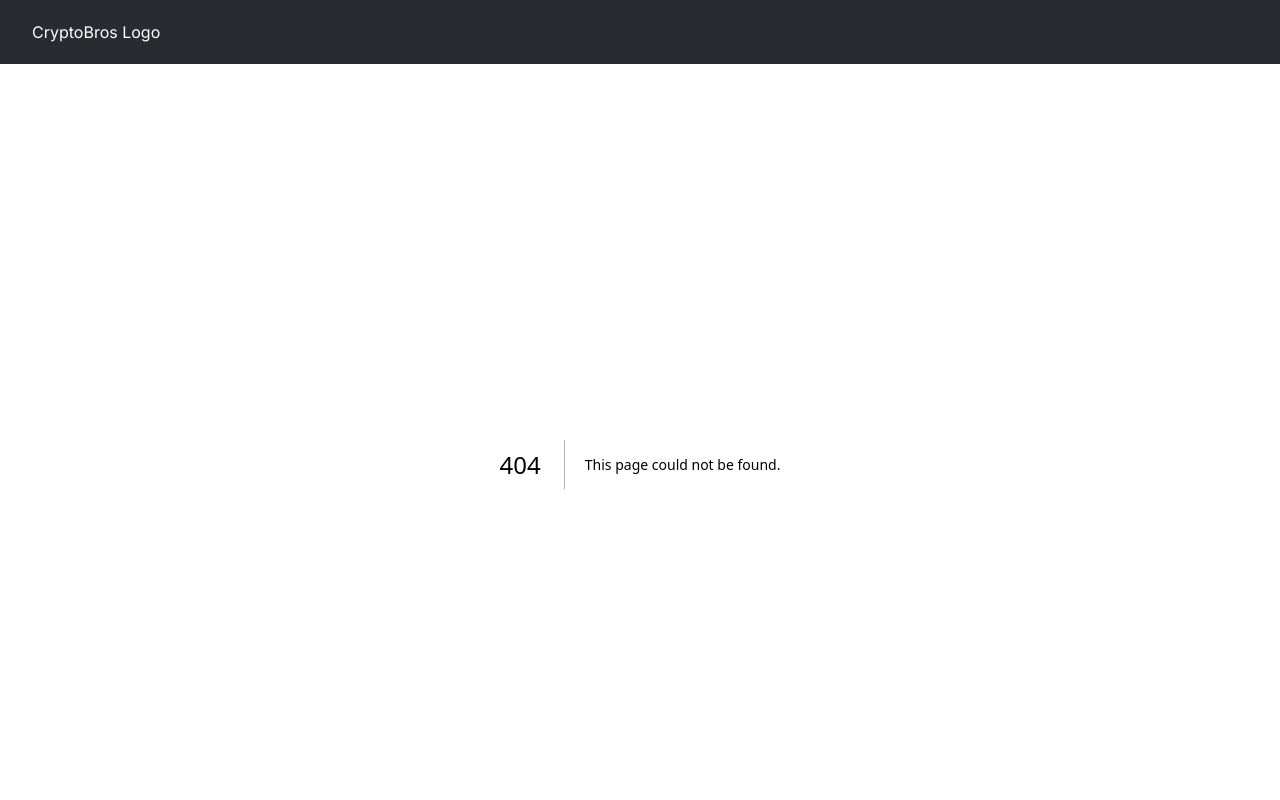
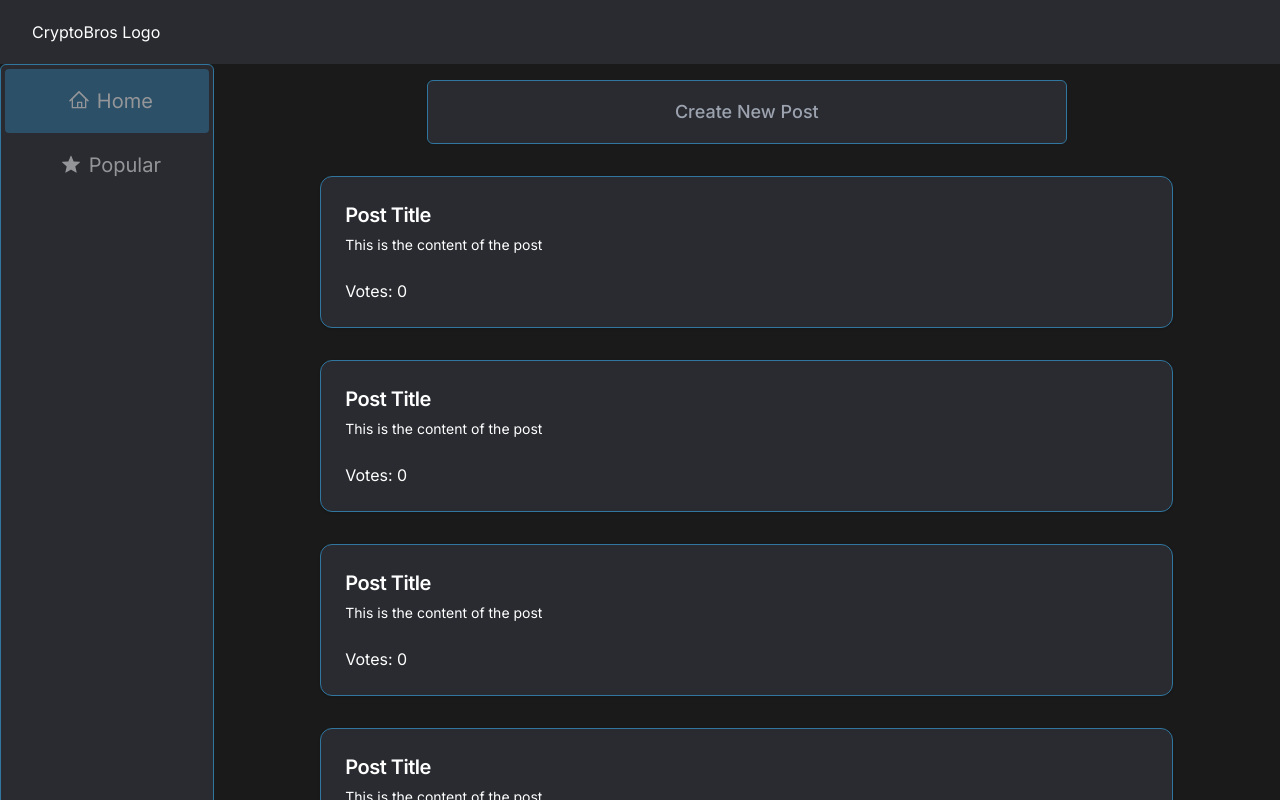
Before and after one commit to Wilsonator123/Secure-Blog-Page, a Next.js app in the folder client/: page /home in a window 1280 px wide. Before the commit this address had no page. Shown: the top 800 px of the page. Built offline with nearby package versions, Linux system fonts and the light colour scheme.

Commit message:
- Changed 'feed' to 'home' - Base layout for home page - Added sidebar and navbar to home layout - Added comment with schema for posts table in case we do use the database

```diff
--- a/client/app/feed/page.js
+++ /dev/null
@@ -1,17 +0,0 @@
-import Post from "@/components/ui/post"
-import Sidebar from "@/components/ui/sidebar"
-
-
-export default function Feed(){
-
-
-    return (
-        <div className="flex h-screen">
-            <Sidebar/>
-            <div className="flex flex-col h-max w-full ">
-                <Post/>
-                <Post/>
-            </div>
-        </div>
-    )
-}
--- /dev/null
+++ b/client/app/home/create/page.js
@@ -0,0 +1,9 @@
+
+
+export default function create(){
+    return(
+        <div className="flex flex-col h-max w-full">
+
+        </div>
+    )
+}
--- /dev/null
+++ b/client/app/home/layout.js
@@ -0,0 +1,24 @@
+import { Inter } from "next/font/google";
+import "../globals.css";
+import NavBar from "@/components/ui/navbar";
+import Sidebar from "@/components/ui/sidebar"
+
+const inter = Inter({ subsets: ["latin"] });
+
+export const metadata = {
+  title: "DSS",
+  description: "Generated by create next app",
+};
+
+export default function RootLayout({ children }) {
+  return (
+    <html lang="en">
+      <body className={inter.className}>
+        <div className="flex h-max">
+        <Sidebar/>
+        {children}
+        </div>
+      </body>
+    </html>
+  );
+}
--- /dev/null
+++ b/client/app/home/page.js
@@ -0,0 +1,20 @@
+import { Button } from "@/components/ui/button"
+import Post from "@/components/ui/post"
+
+
+
+export default function Home(){
+
+
+    return (
+            <div className="flex flex-col h-max w-full">
+                <Button variant="outline" className="my-4 w-3/5 h-16 bg-primary hover:bg-secondary border-border border-secondary mx-auto text-lg text-gray-400">Create New Post</Button>
+                <Post/>
+                <Post/>
+                <Post/>
+                <Post/>
+                <Post/>
+                <Post/>
+            </div>
+    )
+}
--- a/client/components/ui/command.jsx
+++ b/client/components/ui/command.jsx
@@ -84,7 +84,7 @@ const CommandItem = React.forwardRef(({ className, ...props }, ref) => (
   <CommandPrimitive.Item
     ref={ref}
     className={cn(
-      "relative flex cursor-default select-none items-center rounded-sm px-2 py-1.5 text-sm outline-none aria-selected:bg-accent aria-selected:text-accent-foreground data-[disabled]:pointer-events-none data-[disabled]:opacity-50",
+      "relative flex cursor-default select-none items-center rounded-sm px-2 py-1.5 text-text text-sm outline-none aria-selected:bg-secondary aria-selected:text-accent-foreground data-[disabled]:pointer-events-none data-[disabled]:opacity-50",
       className
     )}
     {...props} />
--- a/client/components/ui/navbar.jsx
+++ b/client/components/ui/navbar.jsx
@@ -3,7 +3,7 @@
 export default function NavBar(){
 
     return (
-        <section className="flex h-16 w-full top-0 bg-primary">
+        <section className="flex h-16 w-full top bg-primary sticky">
             <h1 className="text-text ml-8 content-center">CryptoBros Logo</h1>
         </section>
     )
--- a/client/components/ui/post.jsx
+++ b/client/components/ui/post.jsx
@@ -1,25 +1,25 @@
+import React from 'react'
+import {Card,CardDescription,CardFooter,CardHeader,CardTitle,} from "@/components/ui/card"
 
 
 export default function Post({authour, title, content, votes}){
 
     const posts = [ {
-        "title": "post title",
-        "authour": "post guy",
-        "content": "this is the content of the post",
+        "title": "Post Title",
+        "authour": "Post Puy",
+        "content": "This is the content of the post",
         "votes": 0,
     }]
 
     return (
-        <div className="flex flex-col w-4/5 h-96 my-8 mx-auto">
-            <hr className="bg-secondary h-1 border-0"/>
-            <div className="h-1/5 w-full"><p className="text-text text-m">Post Authour</p></div>
-
-            <div className="h-1/5"><p className="text-text text-2xl">Post Title</p></div>
-
-            <div className="h-2/5"><p className="text-text text-m overflow-hidden">This is a very epic post wow.</p></div>
-
-            <div className="h-1/5 justify-center"><p className="text-text text-m">Vote and comment buttons</p></div>
-            <hr className="bg-secondary h-1 border-0"/>
-        </div>
+        <Card className="bg-primary w-4/5 max-h-96 my-4 mx-auto border-secondary">
+            <CardHeader >
+                <CardTitle className="text-xl text-text" >{posts[0].title}</CardTitle>
+                <CardDescription className="text-text">{posts[0].content}</CardDescription>
+            </CardHeader>
+            <CardFooter className='text-text '>
+                <p>Votes: {posts[0].votes}</p>
+            </CardFooter>
+        </Card>
     )
 }
--- a/client/components/ui/sidebar.jsx
+++ b/client/components/ui/sidebar.jsx
@@ -1,13 +1,15 @@
 import { Command, CommandList, CommandGroup, CommandItem } from "@/components/ui/command"
+import { HomeIcon, StarFilledIcon } from "@radix-ui/react-icons"
+import StarIcon from "@radix-ui/react-icons"
 
 export default function Sidebar() {
 
     return(
-        <Command className="flex min-h-screen w-1/5 bg-primary border border-secondary">
+        <Command className="flex min-h-screen w-1/5 bg-primary border border-secondary ">
             <CommandList>
                 <CommandGroup>
-                    <CommandItem className="text-text text-xl justify-center h-16">Home</CommandItem>
-                    <CommandItem className="text-text text-xl justify-center h-16">Popular</CommandItem>
+                    <CommandItem className="text-text text-xl justify-center h-16"><HomeIcon className='mx-2' width={20} height={20}/>Home</CommandItem>
+                    <CommandItem className="text-text text-xl justify-center h-16"><StarFilledIcon className='mx-2' width={20} height={20}/>Popular</CommandItem>
                 </CommandGroup>
             </CommandList>
         </Command>
```
Also changed, not shown: client/assets/home.svg (added), 1 other file (tests, documents, lock files or other folders).
